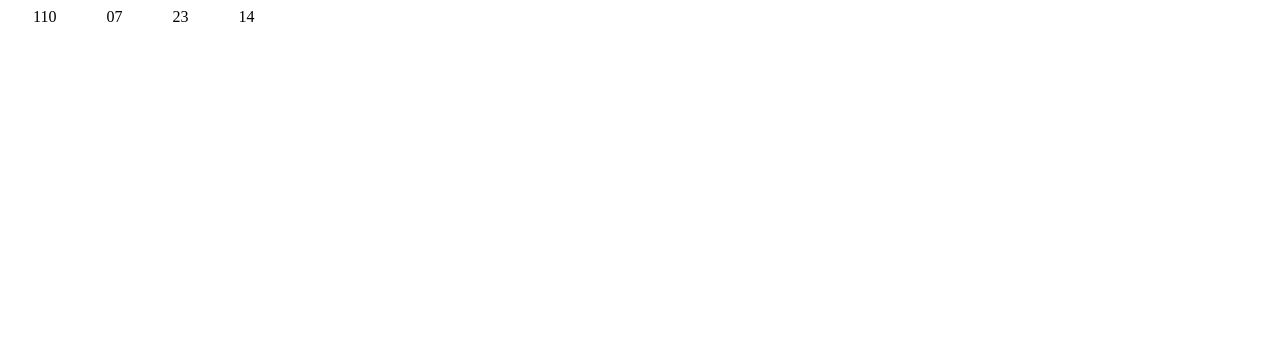
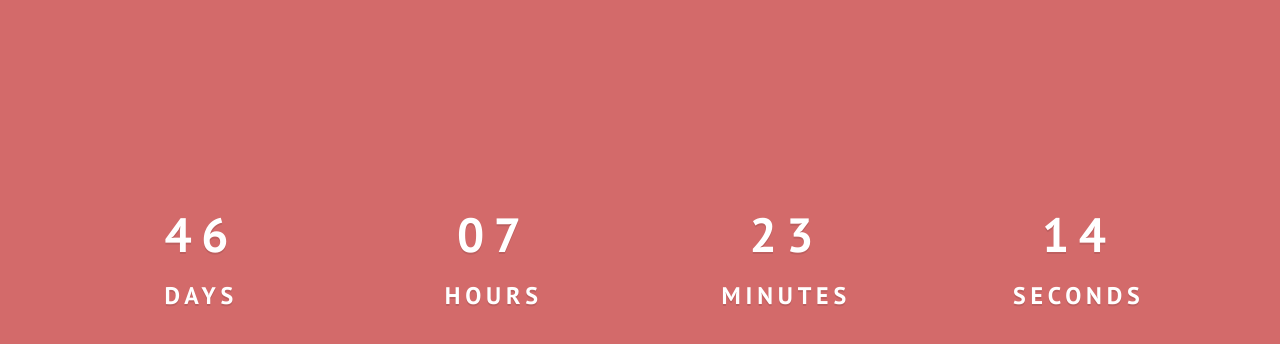
Before and after one commit to tjanszen/Countdown-Clock, a plain HTML site: page index.html in a window 1280 px wide. Drawn offline with nearby package versions, Linux system fonts and the light colour scheme.

Commit message:
Add CSS style

```diff
--- a/index.html
+++ b/index.html
@@ -3,11 +3,24 @@
 <head>
   <meta charset="UTF-8">
   <title>Document</title>
+  <link rel="stylesheet" href="https://maxcdn.bootstrapcdn.com/bootstrap/3.3.2/css/bootstrap.min.css">
+  <link href='http://fonts.googleapis.com/css?family=PT+Sans:700' rel='stylesheet' type='text/css'>
   <link rel="stylesheet" href="style.css">
 </head>
 <body>
-<div id="countdown" data-target="2015-05-30 12:00">
-
+<div class="container">
+  <div id="coundownContainer" class="row text-center" data-target="2015-03-27 12:00">
+    <div id="countdownDays" class="span-numbers col-xs-12 col-sm-3"></div>
+    <div id="countdownHours" class="span-numbers col-xs-12 col-sm-3"></div>
+    <div id="countdownMins" class="span-numbers col-xs-12 col-sm-3"></div>
+    <div id="countdownSecs" class="span-numbers col-xs-12 col-sm-3"></div>
+  </div>
+  <div id="countdownTitles" class="row text-center">
+    <div class="col-xs-12 col-sm-3 span-titles">Days</div>
+    <div class="col-xs-12 col-sm-3 span-titles">Hours</div>
+    <div class="col-xs-12 col-sm-3 span-titles">Minutes</div>
+    <div class="col-xs-12 col-sm-3 span-titles">Seconds</div>
+  </div>
 </div>
 <script src="https://ajax.googleapis.com/ajax/libs/jquery/2.1.3/jquery.min.js"></script>
 <script src="main.js"></script>
--- a/main.js
+++ b/main.js
@@ -5,14 +5,21 @@ Number.prototype.pad = function(size) {
     }
 
 $(function(){
-  var targetElement = $('#countdown')
-  var targetDate = new Date(targetElement.data('target'))
+  var targetDays = $('#countdownDays')
+  var targetHours = $('#countdownHours')
+  var targetMins = $('#countdownMins')
+  var targetSecs = $('#countdownSecs')
+  var targetContainer = $('#coundownContainer')
+  var targetDate = new Date(targetContainer.data('target'))
   console.log(targetDate);
-  var spanDays = $('<span>', {id: 'countdownDays'});
-  var spanHours = $('<span>', {id: 'countdownHours'});
-  var spanMinutes = $('<span>', {id: 'countdownMinutes'});
-  var spanSeconds = $('<span>', {id: 'countdownSeconds'});
-  targetElement.append([spanDays, spanHours, spanMinutes, spanSeconds]);
+  var spanDays = $('<span>', {id: 'spanDays'});
+  var spanHours = $('<span>', {id: 'spanHours'});
+  var spanMinutes = $('<span>', {id: 'spanMinutes'});
+  var spanSeconds = $('<span>', {id: 'spanSeconds'});
+  targetDays.append(spanDays)
+  targetHours.append(spanHours)
+  targetMins.append(spanMinutes)
+  targetSecs.append(spanSeconds)
   window.setInterval(clock, 1000)
   function  clock(){
   var delta = Math.abs(targetDate - new Date()) / 1000;
--- a/style.css
+++ b/style.css
@@ -1,3 +1,42 @@
+body{
+  background-color: #d36a6a;
+  font-size: 12px;
+}
+
+.container{
+  padding-top:200px;
+}
+
+.span-numbers,{
+  padding:30px 0px;
+}
+
+.span-titles{
+  padding:10px 0px;
+  font-family: 'PT Sans', sans-serif;
+  font-size: 2em;
+  text-transform:uppercase;
+  letter-spacing:.2em;
+  text-shadow: 0 2px 0 rgba(0, 0, 0, 0.1);
+  color:white;
+}
+
 span{
-  margin:25px;
+  font-family: 'PT Sans', sans-serif;
+  text-transform:uppercase;
+  letter-spacing:.2em;
+  text-shadow: 0 2px 0 rgba(0, 0, 0, 0.1);
+  color:white;
+  font-size: 4em;
 }
+
+/*@media (max-width: 750px) {
+  span {
+    font-size: 2em;
+  }
+
+  .span-title{
+    font-size: 1em;
+  }
+}
+*/
```
